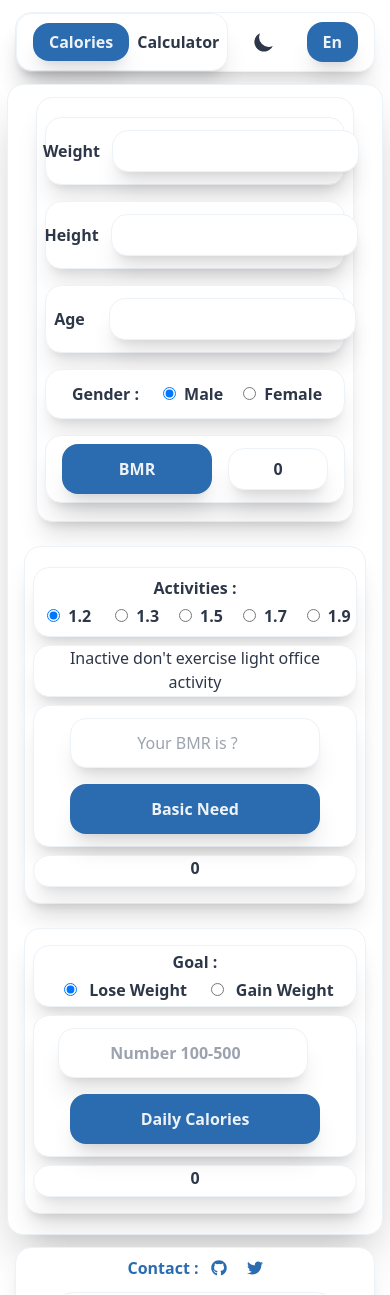
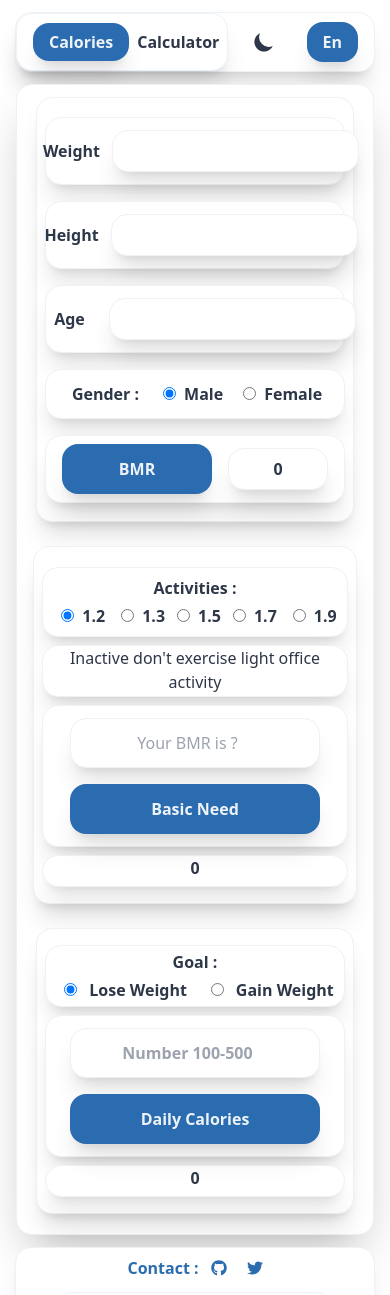
Before and after one commit to wissamh79/Calories-Website, a React (Create React App) app: page / in a window 390 px wide. Shown: the top 1295 px of the page. Built offline with nearby package versions, Linux system fonts and the light colour scheme.

Commit message:
fixing bugs

```diff
--- a/src/components/Calories.jsx
+++ b/src/components/Calories.jsx
@@ -23,11 +23,11 @@ const Calories = () => {
       dir={dir}
     >
       <form className="border border-secondary rounded-2xl shadow-xl bg-primary flex flex-col items-center justify-evenly sm:w-full my-3 md:my-1   px-2  py-3">
-        <div>
-          <div className=" flex flex-col md:flex-row border border-secondary  items-center justify-center rounded-2xl shadow-xl bg-primary font-semibold   my-2 py-2 space-y-1 md:space-x-3">
+        <div className=" mx-2 w-full">
+          <div className=" flex flex-col md:flex-row border border-secondary  items-center justify-center rounded-2xl shadow-xl bg-primary font-semibold px-2  w-full  my-2 py-2 space-y-1 md:space-x-3">
             <label className="font-bold ">{t("Activities")} : </label>
-            <div className="flex space-x-4">
-              <div className=" space-x-1 mx-1">
+            <div className="flex space-x-1">
+              <div className="  mx-1">
                 <input
                   className="cursor-pointer mx-1"
                   type="radio"
@@ -41,7 +41,7 @@ const Calories = () => {
                   1.2
                 </label>
               </div>
-              <div className=" space-x-1">
+              <div className=" ">
                 <input
                   className="cursor-pointer mx-1"
                   type="radio"
@@ -54,7 +54,7 @@ const Calories = () => {
                   1.3
                 </label>
               </div>
-              <div className=" space-x-1">
+              <div className=" ">
                 <input
                   className="cursor-pointer mx-1"
                   type="radio"
@@ -67,7 +67,7 @@ const Calories = () => {
                   1.5
                 </label>
               </div>
-              <div className=" space-x-1">
+              <div className="">
                 <input
                   className="cursor-pointer mx-1"
                   type="radio"
@@ -80,9 +80,9 @@ const Calories = () => {
                   1.7
                 </label>
               </div>
-              <div className=" space-x-1">
+              <div className=" ">
                 <input
-                  className="cursor-pointer mx-1"
+                  className="cursor-pointer mx-2"
                   type="radio"
                   name="gender"
                   value="1.9"
@@ -107,7 +107,7 @@ const Calories = () => {
               onClick={(e) => {
                 getBasicNeeds(e);
               }}
-              className=" my-2 mx-3   p-3 bg-button text-btnText rounded-2xl shadow-xl font-bold h-[50px] w-[250px] md:w-[135px] hover:shadow-2xl"
+              className=" my-2 md:mx-3   p-3 bg-button text-btnText rounded-2xl shadow-xl font-bold h-[50px] w-[250px] md:w-[135px] hover:shadow-2xl"
             >
               {t("Basic Need")}
             </button>
@@ -183,7 +183,7 @@ const Calories = () => {
               onClick={(e) => {
                 getDailyCalories(e);
               }}
-              className=" my-2 mx-3 p-3 bg-button text-btnText rounded-2xl shadow-xl h-[50px]   w-[250px] md:w-[135px] hover:shadow-2xl"
+              className=" my-2 md:mx-3 p-3 bg-button text-btnText rounded-2xl shadow-xl h-[50px]   w-[250px] md:w-[135px] hover:shadow-2xl"
             >
               {t("Daily Calories")}
             </button>
```
